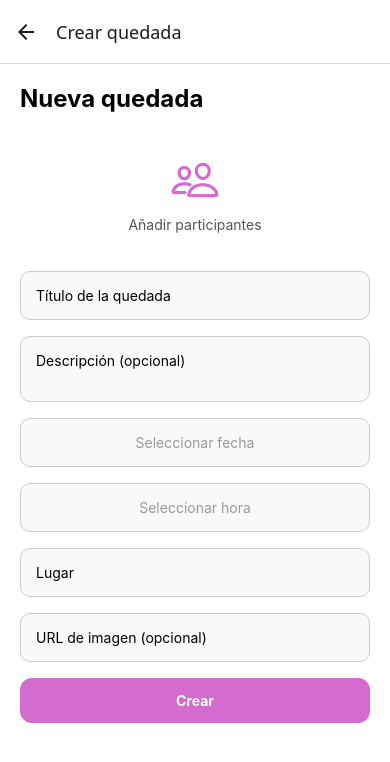
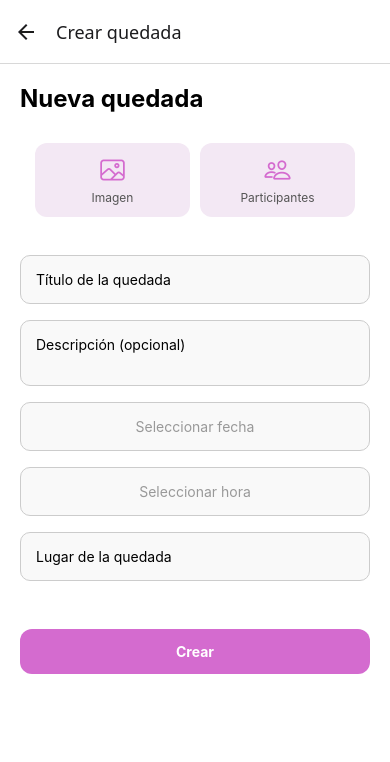
Before and after one commit to rogerguinon/plan-b, a React Native app: screen /CreateEvent in a window 390 px wide. Shown: the top 762 px of the page. Built offline with nearby package versions, Linux system fonts and the light colour scheme; what expo-auth-session, react-native-calendars would draw is missing.

Commit message:
minor fixes

```diff
--- a/package.json
+++ b/package.json
@@ -33,7 +33,8 @@
     "react-native-screens": "~4.10.0",
     "react-native-vector-icons": "^10.2.0",
     "react-native-web": "^0.20.0",
-    "react-native-webview": "13.13.5"
+    "react-native-webview": "13.13.5",
+    "setprototypeof": "^1.2.0"
   },
   "devDependencies": {
     "@babel/core": "^7.20.0"
--- a/src/screens/CreateEventScreen/CreateEventScreen.js
+++ b/src/screens/CreateEventScreen/CreateEventScreen.js
@@ -99,10 +99,17 @@ export default function CreateEventScreen({ navigation }) {
     <ScrollView style={styles.container} contentContainerStyle={{ padding: 20 }}>
       <Text style={styles.title}>Nueva quedada</Text>
 
-      <View style={styles.iconSection}>
-        <Ionicons name="people-outline" size={50} color="#d46bcf" />
-        <Text style={styles.iconText}>Añadir participantes</Text>
-      </View>
+      <View style={styles.topButtonsContainer}>
+          <TouchableOpacity style={styles.iconButton}>
+            <Ionicons name="image-outline" size={28} color="#d46bcf" />
+            <Text style={styles.iconLabel}>Imagen</Text>
+          </TouchableOpacity>
+
+          <TouchableOpacity style={styles.iconButton}>
+            <Ionicons name="people-outline" size={28} color="#d46bcf" />
+            <Text style={styles.iconLabel}>Participantes</Text>
+          </TouchableOpacity>
+        </View>
 
       <View style={styles.form}>
         <TextInput
@@ -192,15 +199,9 @@ export default function CreateEventScreen({ navigation }) {
 
         <TextInput
           style={styles.input}
-          placeholder="Lugar"
+          placeholder="Lugar de la quedada"
           value={location}
           onChangeText={setLocation}
-        />
-        <TextInput
-          style={styles.input}
-          placeholder="URL de imagen (opcional)"
-          value={image}
-          onChangeText={setImage}
         />
 
         <TouchableOpacity style={styles.createButton} onPress={handleCreate}>
@@ -232,7 +233,7 @@ const styles = StyleSheet.create({
     padding: 14,
     borderRadius: 12,
     alignItems: 'center',
-    marginVertical: 8, // <- Añadido también aquí
+    marginVertical: 40, // <- Añadido también aquí
   },
   createText: { color: '#fff', fontWeight: 'bold' },
   pickerButtons: {
@@ -257,4 +258,27 @@ const styles = StyleSheet.create({
     marginLeft: 10,
     padding: 10,
   },
+  topButtonsContainer: {
+    flexDirection: 'row',
+    justifyContent: 'space-between',
+    marginVertical: 20,
+    paddingHorizontal: 10,
+  },
+
+  iconButton: {
+    alignItems: 'center',
+    justifyContent: 'center',
+    backgroundColor: '#f3e8f4',
+    borderRadius: 12,
+    padding: 12,
+    flex: 1,
+    marginHorizontal: 5,
+  },
+
+  iconLabel: {
+    marginTop: 4,
+    fontSize: 12,
+    color: '#555',
+  },
+
 });
--- a/src/screens/EditEventScreen/EditEventScreen.js
+++ b/src/screens/EditEventScreen/EditEventScreen.js
@@ -130,10 +130,18 @@ export default function EditEventScreen({ route, navigation }) {
 
       <Text style={styles.title}>{editedEvent.title}</Text>
 
-      <View style={styles.iconSection}>
-        <Ionicons name="create-outline" size={50} color="#d46bcf" />
-        <Text style={styles.iconText}>Modifica los datos</Text>
-      </View>
+        <View style={styles.topButtonsContainer}>
+          <TouchableOpacity style={styles.iconButton}>
+            <Ionicons name="image-outline" size={28} color="#d46bcf" />
+            <Text style={styles.iconLabel}>Imagen</Text>
+          </TouchableOpacity>
+
+          <TouchableOpacity style={styles.iconButton}>
+            <Ionicons name="people-outline" size={28} color="#d46bcf" />
+            <Text style={styles.iconLabel}>Participantes</Text>
+          </TouchableOpacity>
+        </View>
+
 
       <View style={styles.form}>
         <TextInput
@@ -237,28 +245,20 @@ export default function EditEventScreen({ route, navigation }) {
         )}
 
         <TextInput
-          style={styles.input}
+          style={[styles.input, {marginBottom: 20}]}
           placeholder="Lugar"
           value={editedEvent.location}
           onChangeText={(text) => setEditedEvent(prev => ({ ...prev, location: text }))}
           placeholderTextColor="#999"
         />
 
-        <TextInput
-          style={styles.input}
-          placeholder="URL de imagen (opcional)"
-          value={editedEvent.image || ''}
-          onChangeText={(text) => setEditedEvent(prev => ({ ...prev, image: text }))}
-          placeholderTextColor="#999"
-        />
-
-        <TouchableOpacity style={styles.createButton} onPress={handleSave}>
+        <TouchableOpacity style={[styles.botonBase, styles.createButton]} onPress={handleSave}>
           <Text style={styles.createText}>Guardar cambios</Text>
         </TouchableOpacity>
 
         <TouchableOpacity
           onPress={handleEliminarEvento}
-          style={styles.deleteButton}
+          style={[styles.botonBase, styles.deleteButton]}
         >
           <Text style={{ color: 'white', fontWeight: 'bold' }}>Eliminar quedada</Text>
         </TouchableOpacity>
@@ -286,12 +286,14 @@ const styles = StyleSheet.create({
     marginVertical: 8,
     fontSize: 14,
   },
-  createButton: {
-    backgroundColor: '#d46bcf',
+  botonBase: {
     padding: 14,
     borderRadius: 12,
     alignItems: 'center',
-    marginVertical: 8,
+    marginVertical: 15,
+  },
+  createButton: {
+    backgroundColor: '#d46bcf',
   },
   createText: { color: '#fff', fontWeight: 'bold' },
   pickerButtons: {
@@ -310,10 +312,6 @@ const styles = StyleSheet.create({
   },
   deleteButton: {
     backgroundColor: '#ff4d4d',
-    padding: 12,
-    borderRadius: 8,
-    alignItems: 'center',
-    marginTop: 20,
   },
   inputRow: {
     flexDirection: 'row',
@@ -328,4 +326,26 @@ const styles = StyleSheet.create({
     marginLeft: 8,
     padding: 10,
   },
+    topButtonsContainer: {
+    flexDirection: 'row',
+    justifyContent: 'space-between',
+    marginVertical: 20,
+    paddingHorizontal: 10,
+  },
+
+  iconButton: {
+    alignItems: 'center',
+    justifyContent: 'center',
+    backgroundColor: '#f3e8f4',
+    borderRadius: 12,
+    padding: 12,
+    flex: 1,
+    marginHorizontal: 5,
+  },
+
+  iconLabel: {
+    marginTop: 4,
+    fontSize: 12,
+    color: '#555',
+  },
 });
--- a/src/screens/EventDetailScreen/EventDetailScreen.js
+++ b/src/screens/EventDetailScreen/EventDetailScreen.js
@@ -281,8 +281,6 @@ export default function EventDetailScreen({ route, navigation }) {
 
             <View>
               <Text style={styles.sectionTitle}>Gastos conjuntos</Text>
-              <Text>Ejemplo 1</Text>
-              <Text>Ejemplo 2</Text>
             </View>
 
             <MaterialCommunityIcons
@@ -365,6 +363,7 @@ const styles = StyleSheet.create({
     shadowOffset: { width: 0, height: 2 },
     shadowRadius: 4,
     elevation: 2,
+    height: 65,
   },
 
   participantsSection: {
@@ -374,7 +373,7 @@ const styles = StyleSheet.create({
     alignItems: 'center',
   },
 
-  sectionTitle: { fontWeight: 'bold', color: 'black' },
+  sectionTitle: { fontWeight: 'bold', color: 'black', fontSize: 14 },
 
   participantRow: {
     flexDirection: 'row',
@@ -627,4 +626,12 @@ const styles = StyleSheet.create({
     color: '#007aff',
     fontSize: 16,
   },
+  detailsColumn: {
+    flexDirection: 'column',
+    gap: 10,
+    marginTop: 5,
+    marginBottom: 5,
+    marginLeft: 10,
+  },
+
 });
```
Also changed, not shown: 1 other file (tests, documents, lock files or other folders).
